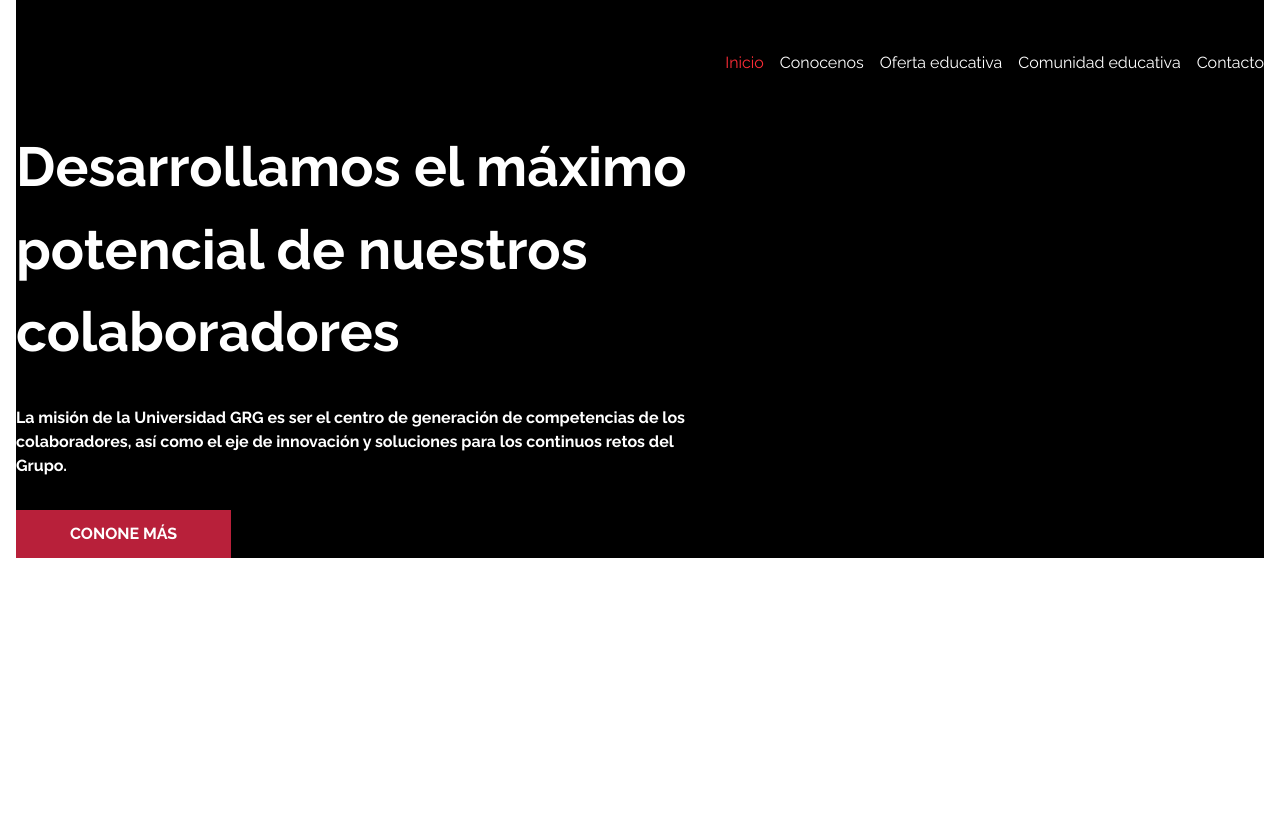
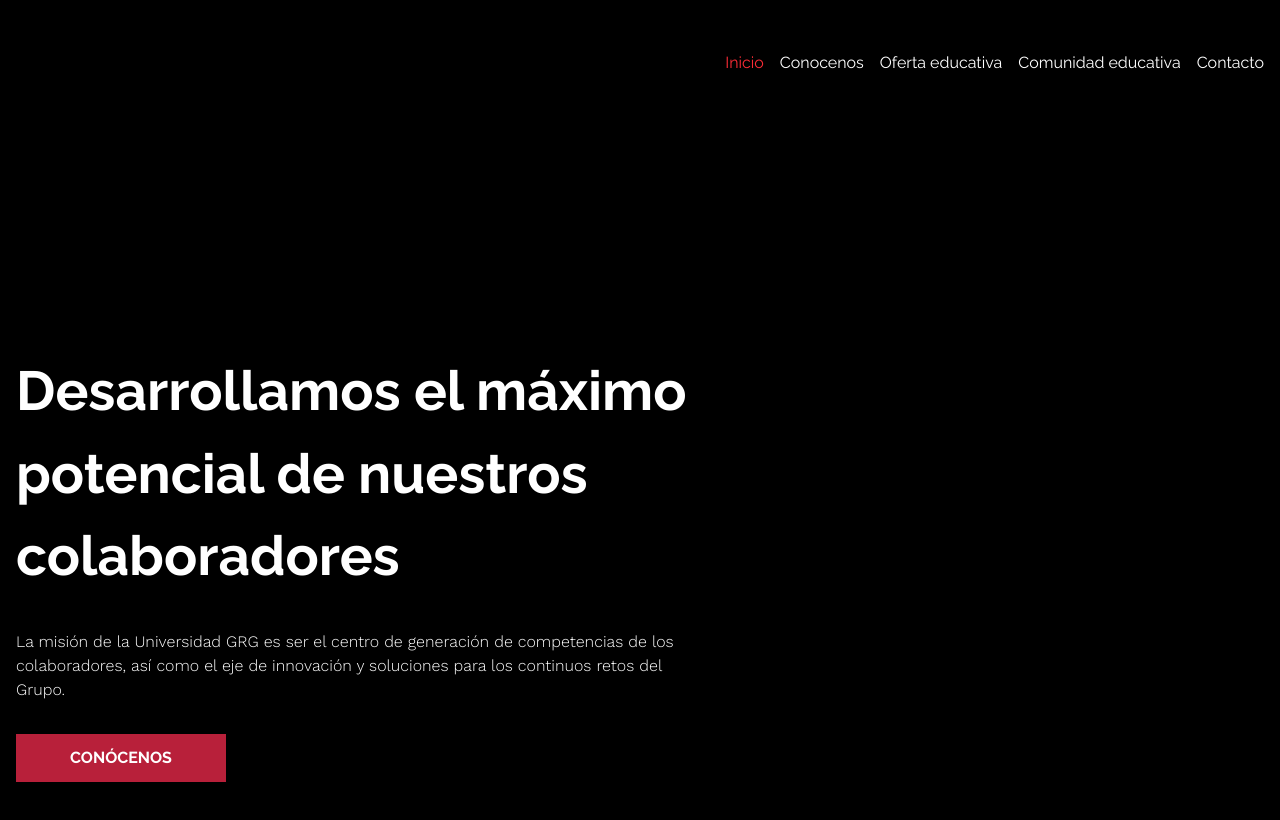
Before and after one commit to LuisDgzA/landingGrg, an Astro site: page / in a window 1280 px wide. Built offline with nearby package versions, Linux system fonts and the light colour scheme; Astro itself is replaced by a stand-in of ours.

Commit message:
add section home dektio and resposnive

```diff
--- a/src/assets/css/main.css
+++ b/src/assets/css/main.css
@@ -18,3 +18,7 @@ body{
 .claseNormal{
     @apply text-red-500;
 }
+
+.work{
+    font-family: "Work Sans", sans-serif;
+}
--- a/src/components/Home.astro
+++ b/src/components/Home.astro
@@ -4,20 +4,24 @@ import Topbar from "./Topbar.astro";
 
 ---
 
-<div class="container mx-auto">
+<div>
     <section class="bg-black text-white">
-        <Topbar/>
-        <div class="w-[100%] lg:w-[55%] font-bold flex flex-col gap-[32px]">
+        <div class="container mx-auto">
+            <Topbar/>
+            <div class="w-[85%] lg:w-[55%] font-bold flex flex-col gap-[32px] pb-[5rem] md:pb-[8rem] xl:pb-[15rem]">
 
-            <h1 class="text-[1.8rem] lg:text-[55px]">Desarrollamos el máximo potencial de nuestros colaboradores</h1>
-            <p>La misión de la Universidad GRG es ser el centro de generación de competencias de los colaboradores, así como el eje de innovación y soluciones para los continuos retos del Grupo.</p>
-            <button class="bg-redGRG text-white uppercase px-[54px] py-[12px] w-fit">conone más</button>
+                <h1 class="text-[1.8rem] md:text-[2.2rem] xl:text-[55px] xl:pt-[14rem]">Desarrollamos el máximo potencial de nuestros colaboradores</h1>
+                <p class="work font-light">La misión de la Universidad GRG es ser el centro de generación de competencias de los colaboradores, así como el eje de innovación y soluciones para los continuos retos del Grupo.</p>
+                <button class="bg-redGRG text-white uppercase px-[54px] py-[12px] w-fit">conócenos</button>
+            </div>
         </div>
 
     </section>
     <section></section>
     <section></section>
-    <section></section>
+    <section>
+
+    </section>
     <section></section>
     <section></section>
 </div>
--- a/src/layouts/Layout.astro
+++ b/src/layouts/Layout.astro
@@ -8,7 +8,7 @@
 		<title>Astro Basics</title>
 		<link rel="preconnect" href="https://fonts.googleapis.com">
 		<link rel="preconnect" href="https://fonts.gstatic.com" crossorigin>
-		<link href="https://fonts.googleapis.com/css2?family=Raleway:ital,wght@0,100..900;1,100..900&display=swap" rel="stylesheet">
+		<link href="https://fonts.googleapis.com/css2?family=Raleway:ital,wght@0,100..900;1,100..900&family=Work+Sans:ital,wght@0,100..900;1,100..900&display=swap" rel="stylesheet">
 	</head>
 	<body>
 		<slot />
```
